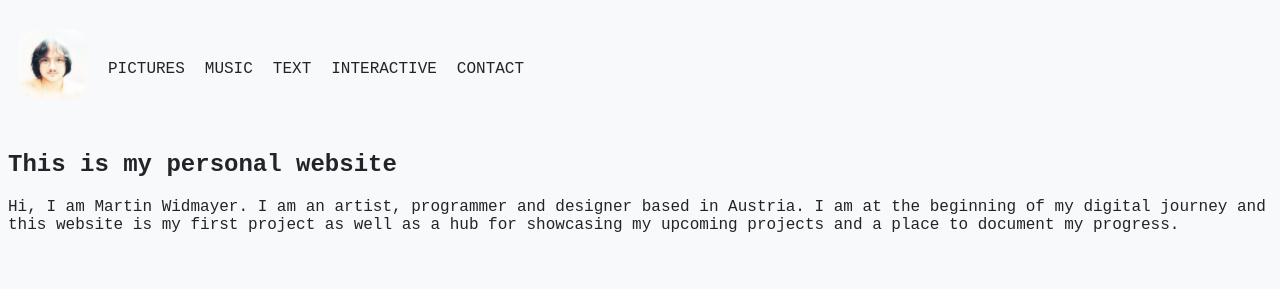
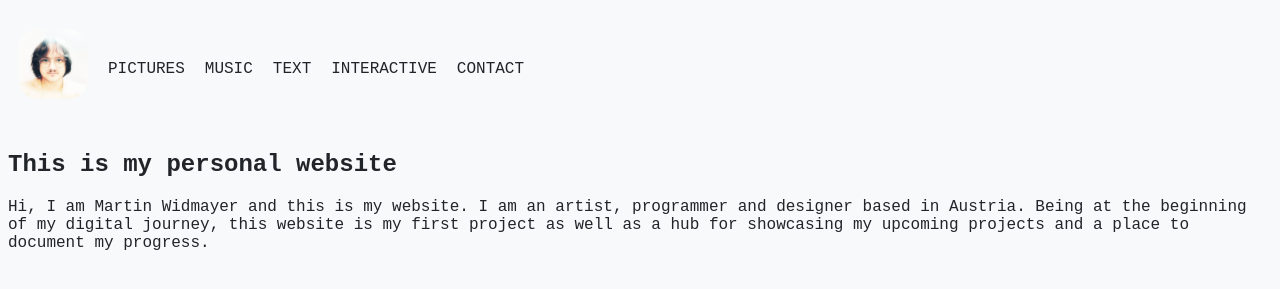
Before and after one commit to Martin-Widmayer/Martin-Widmayer.github.io, a plain HTML site: page index.html in a window 1280 px wide. Drawn offline with Linux system fonts and the light colour scheme.

Commit message:
Make changes to home

```diff
--- a/css/style.css
+++ b/css/style.css
@@ -68,9 +68,13 @@ body{
 
 
 
+
 .orientation {
+
     display: flex;
     justify-content: flex-start
+
+
 
 
 
@@ -87,7 +91,6 @@ body{
     margin-right: 10px;
     display: flex;
     align-items: center
-
 }
 
 .logo{
--- a/index.html
+++ b/index.html
@@ -24,8 +24,8 @@
 
 
     <h2>This is my personal website</h2>
-    <p>Hi, I am Martin Widmayer. I am an artist, programmer and designer based in Austria. I am at the beginning of my digital journey
-        and this website is my first project as well as a hub for showcasing my upcoming projects
+    <p>Hi, I am Martin Widmayer and this is my website.
+        I am an artist, programmer and designer based in Austria. Being at the beginning of my digital journey, this website is my first project as well as a hub for showcasing my upcoming projects
         and a place to document my progress.
     </p>
 <a href="hidden.html" class="hidden">HIDDEN</a></div>
```
